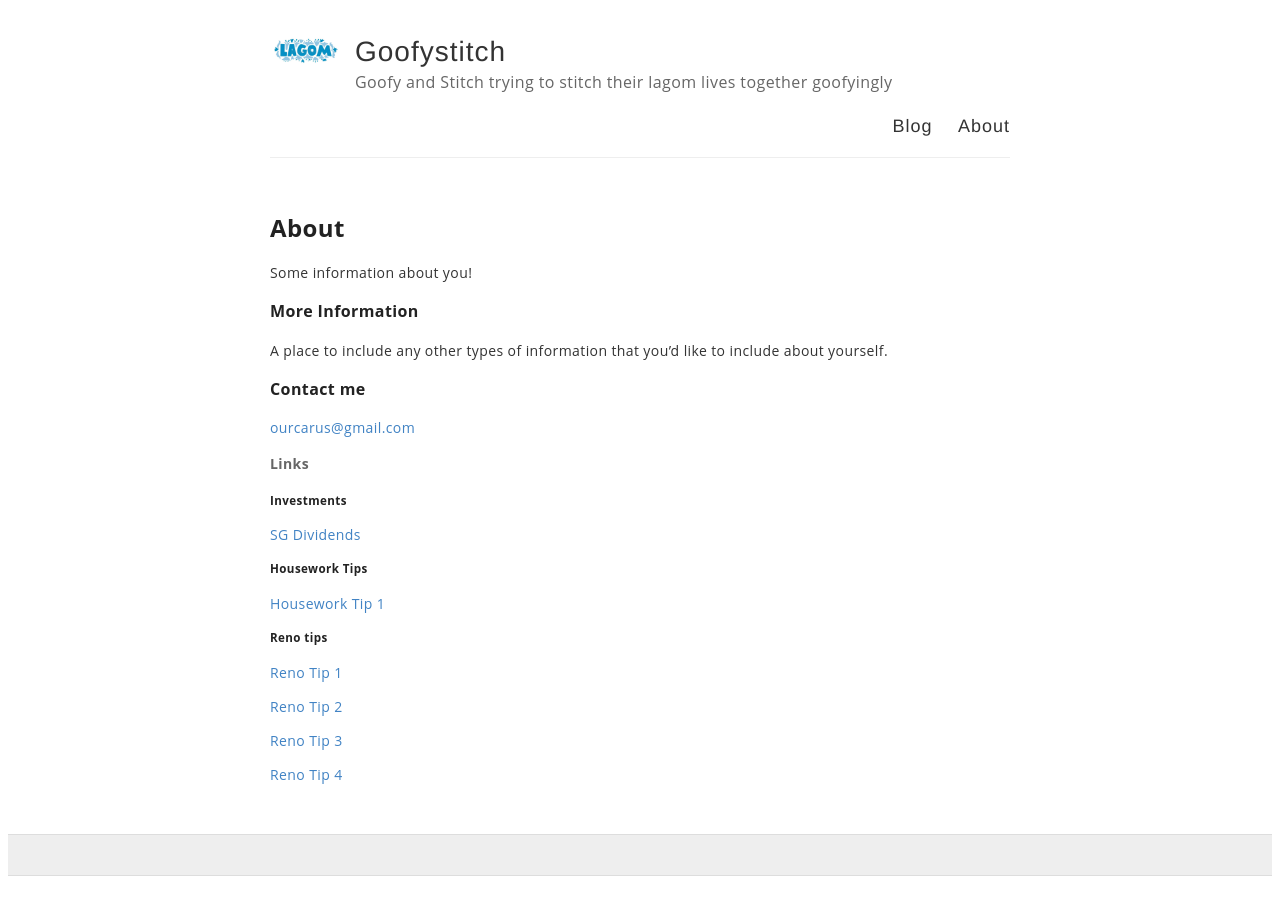
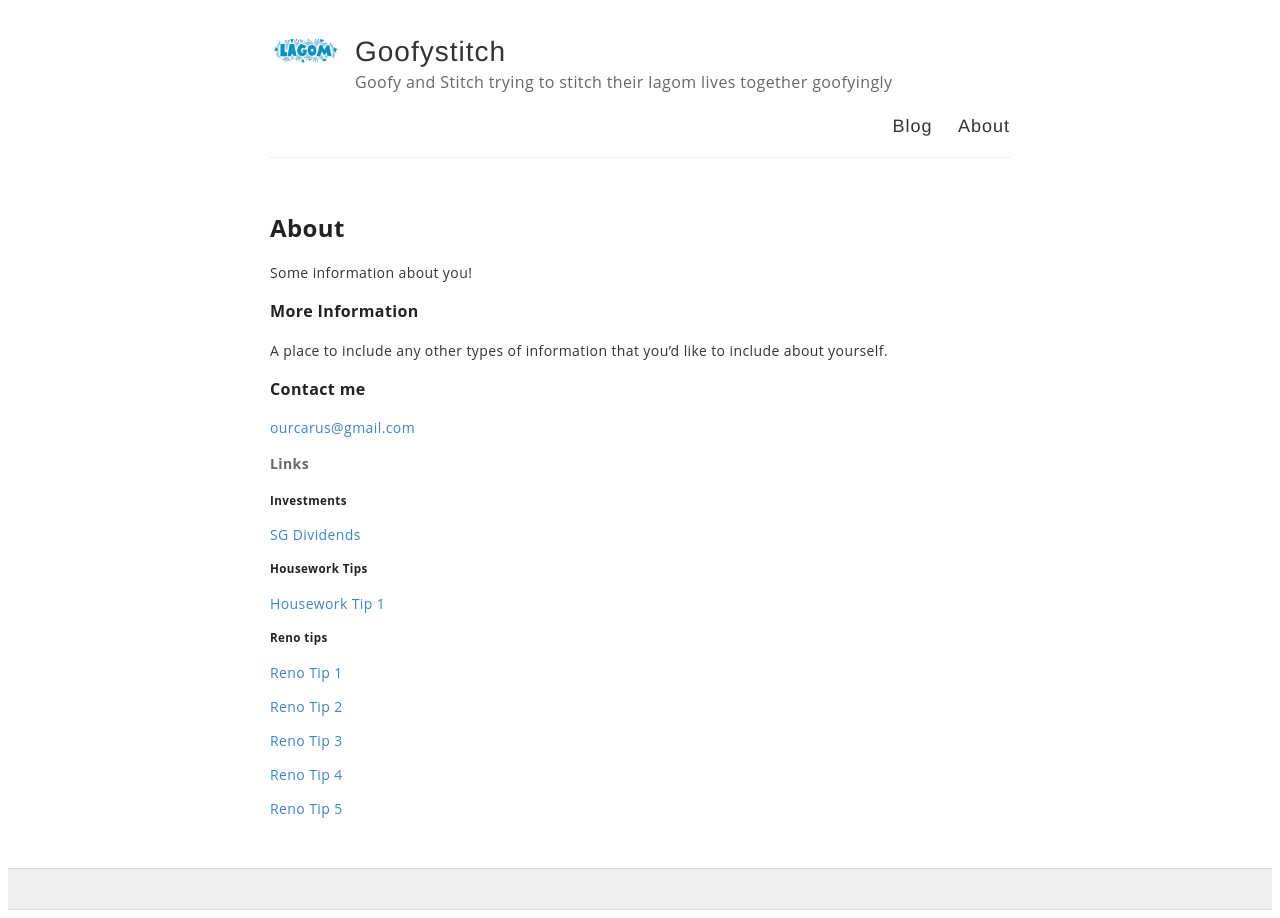
Before and after one commit to ourcarus/casadelagom, a Jekyll site: the page built from about.md, in a window 1280 px wide. Built offline with Jekyll 4.4.1, drawn with Linux system fonts in a browser that asks for light colours.

Commit message:
Update about.md

```diff
--- a/about.md
+++ b/about.md
@@ -30,3 +30,5 @@
 <a href="https://fb.watch/7bbBoInkyk/" target="_blank">Reno Tip 3</a>
 
 <a href="https://fb.watch/7bX30RfsXK/" target="_blank">Reno Tip 4</a>
+
+<a href="https://fb.watch/7dDlUO_vQg/" target="_blank">Reno Tip 5</a>
```
